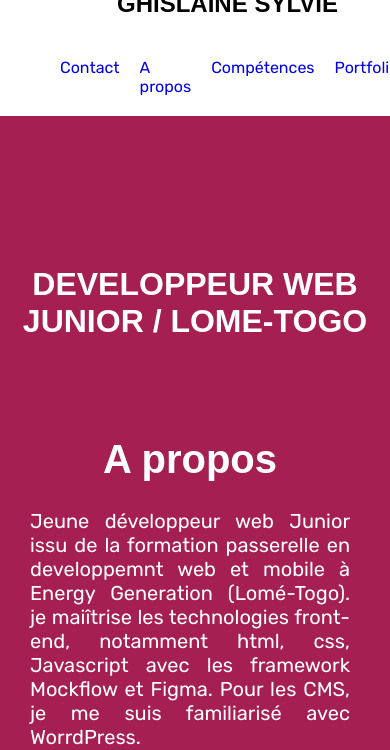
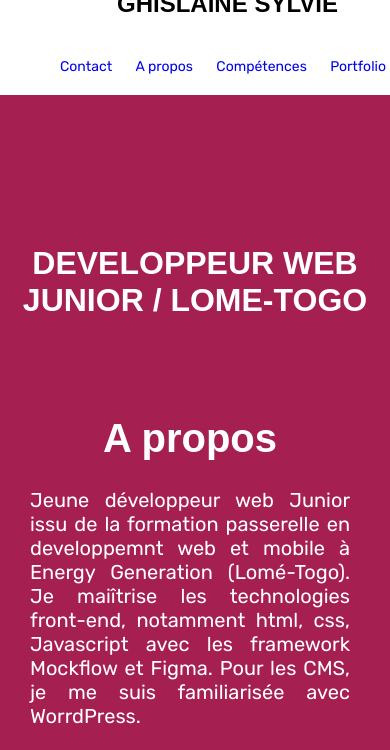
Before and after one commit to ABALOGHISLAINE14/portfolio, a plain HTML site: page index.html in a window 390 px wide. Shown: the part 58-808 px from the top of the page. Drawn offline with Linux system fonts and the light colour scheme.

Commit message:
correction responsive

```diff
--- a/index.html
+++ b/index.html
@@ -42,8 +42,8 @@
              <div class="port3 ">
         <h1>A propos</h1>
         <label for=""> <p>Jeune développeur web Junior issu de la formation passerelle en developpemnt web et mobile à Energy Generation (Lomé-Togo).
-            je maiîtrise les technologies front-end, notamment html, css, Javascript avec les framework Mockflow et Figma.
-            Pour les CMS, je me suis familiarisé avec WorrdPress.</p>
+            Je maiîtrise les technologies front-end, notamment html, css, Javascript avec les framework Mockflow et Figma.
+            Pour les CMS, je me suis familiarisée avec WorrdPress.</p>
             Pour la partie gestion des projets, j'ai des connaissances en méthode agile ainsi que l'outil Git pour la gestion de version de projet.
             <P>Je suis à l'écoute d'opportunité en developpement de site et d'application web.
             Je suis particulièrement interessée par le developpement en language Javascript et ses frameworks ainsi que les maquettes.
--- a/style.css
+++ b/style.css
@@ -19,7 +19,7 @@ nav{
     flex-wrap: wrap;
     justify-content:space-between;
     align-items: center;
-    position: fixed;
+    position: sticky;
     padding: 4px;
     padding-top: 0%;
     background-color: white;
@@ -35,7 +35,7 @@ h2{
 }
 .port1 ul li{
     margin-left:20px;
-    font-size: 16px;
+    font-size: 14px;
 }
 a{
     text-decoration: none;
@@ -169,7 +169,6 @@ button{
     }
     nav{
         padding-left: 0;
-        position: static;
         display: block;
         width: 100%;
     }
@@ -206,7 +205,6 @@ button{
     }
     nav{
         padding-left: 0;
-        position: static;
         display: block;
         width: 100%;
     }
```
Also changed, not shown: 1 other file.
